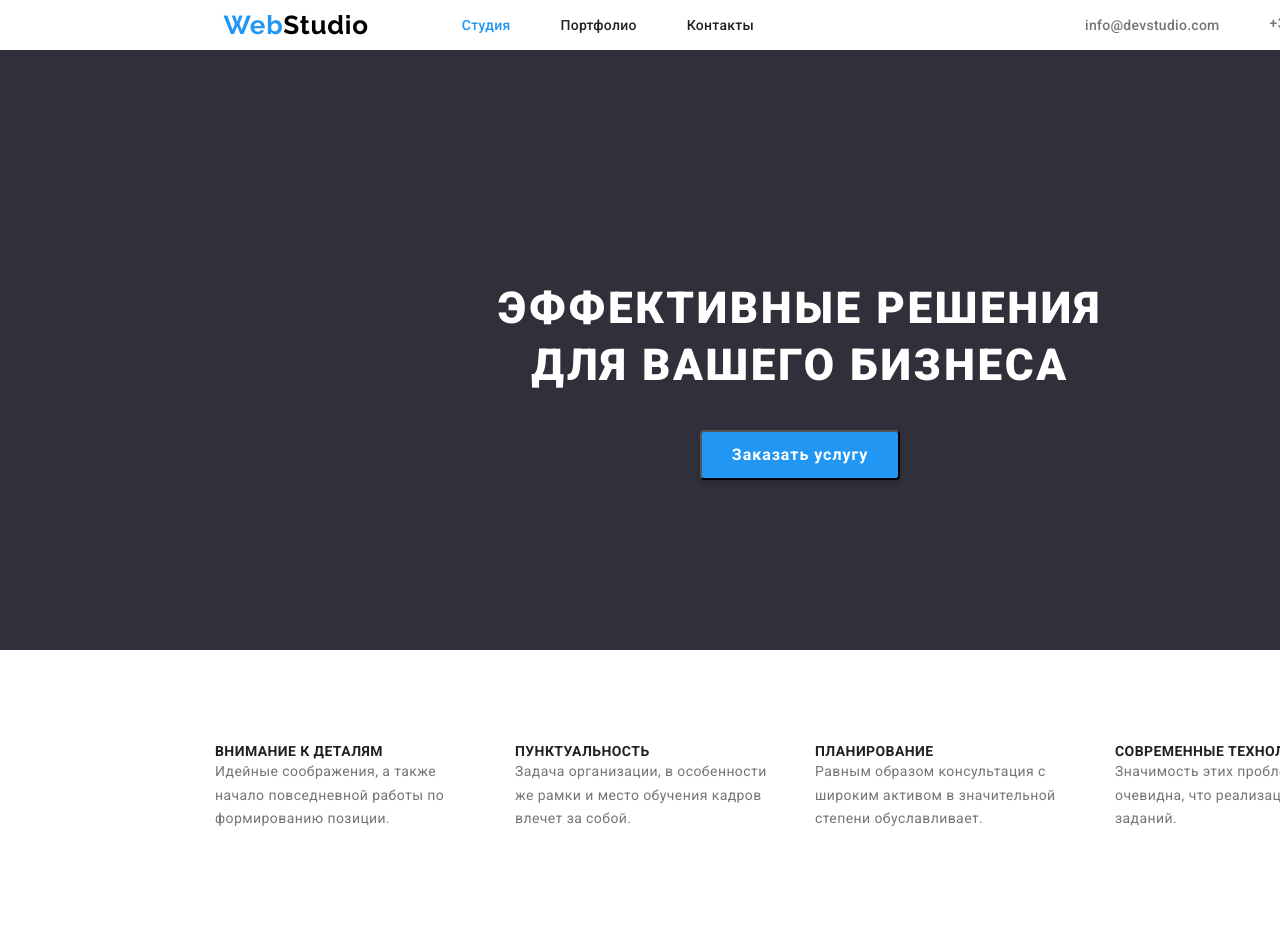
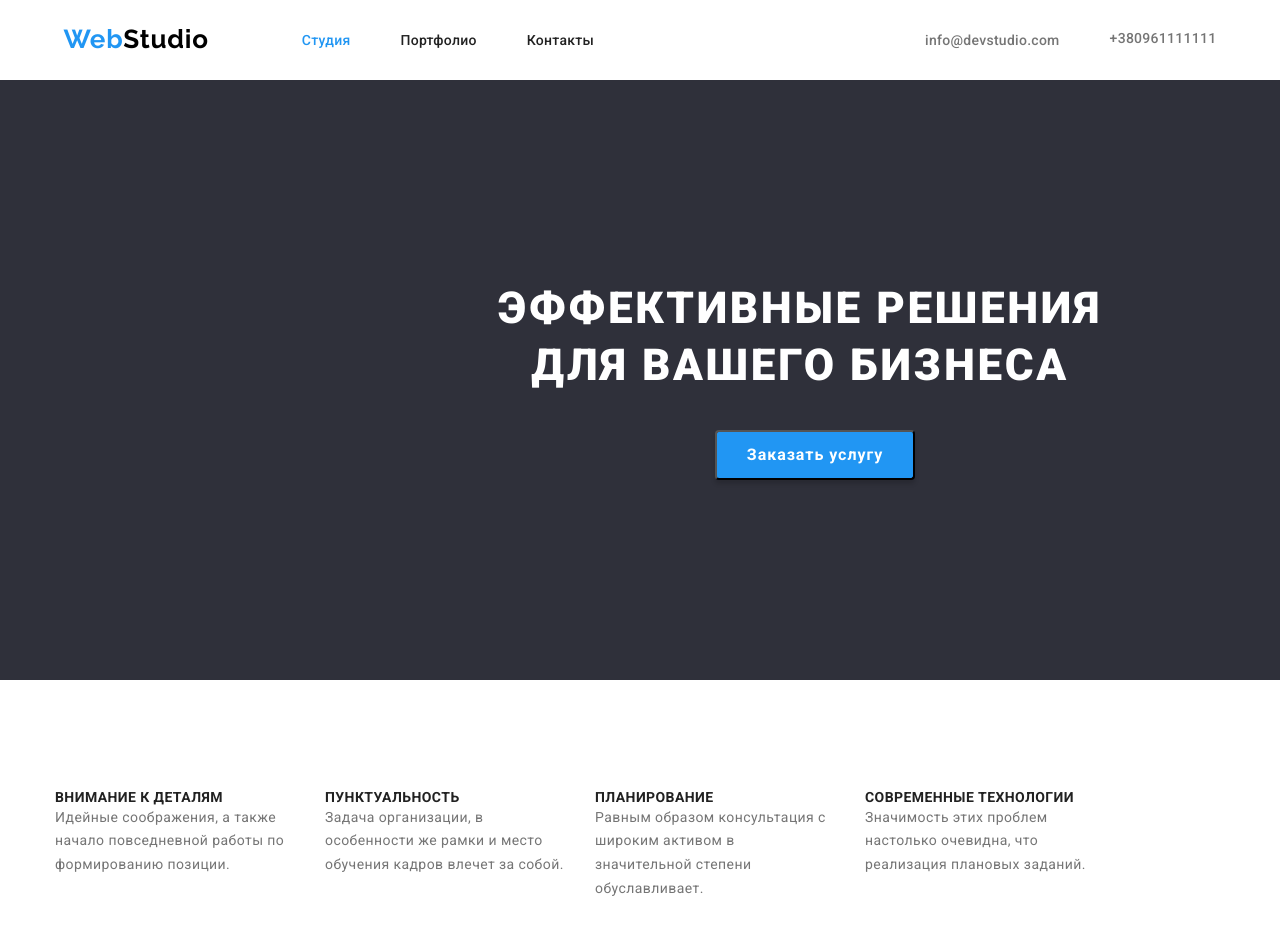
Before and after one commit to saveckiy/goit-markup-hw-04, a plain HTML site: page index.html in a window 1280 px wide. Shown: the top 936 px of the page. Drawn offline with nearby package versions, Linux system fonts and the light colour scheme.

Commit message:
Правки ДЗ №3

```diff
--- a/css/style.css
+++ b/css/style.css
@@ -10,7 +10,6 @@
 
 body {
     font-family: var(--primary-font);
-    width: 1600px;
 }
 
 ul {list-style: none;}
@@ -46,6 +45,7 @@ h2{
         display: flex;
         align-items: center;
         justify-content: center;
+
     }
     .container{
         width: 1200px;
@@ -62,6 +62,8 @@ h2{
         line-height: 1.2;
         letter-spacing: 0.03em;
         margin-right: 93px;
+        padding-top: 24px;
+        padding-bottom: 25px;
         }
 
     .nav-links{
@@ -145,7 +147,7 @@ h2{
         letter-spacing: 0.06em;
         text-transform: uppercase;
         color: #FFFFFF;
-        position: absolute;
+        padding-top: 200px;
         width: 696px;
         height: 120px;
         left: 452px;
@@ -153,11 +155,8 @@ h2{
         }
 
     .button{
-        position: absolute;
         width: 200px;
         height: 50px;
-        left: 700px;
-        top: 430px;
         background: #2196F3;
         box-shadow: 0px 4px 4px rgba(0, 0, 0, 0.15);
         border-radius: 4px;
@@ -166,7 +165,10 @@ h2{
         line-height: 30px;
         letter-spacing: 0.06em;
         color: #FFFFFF;
+        margin-left: 700px;
+        margin-top: 150px;
         }
+
     .button:hover{
         color: #188CE8;
     }
@@ -174,20 +176,18 @@ h2{
         /* Стилизирование инструментов работы */
 
     .work-tools{
-        height: 101px;
-        padding-left: 215px;
         margin: 0;
     }
     .work-tools_box{
         display: flex;
-        margin-top: 94px;
+        padding-top: 94px;
         width: 1200px;
     }
 
     .work-tools_list{
         width: 270px;
         height: 101px;
-        margin-right: 30px;
+        padding-right: 30px;
         justify-content: space-between;
     }
     .work-tools_name{
@@ -360,6 +360,7 @@ h2{
         background: #F5F4FA;
         border-radius: 4px;
         border: none;
+
     }
 
     .project{
--- a/index.html
+++ b/index.html
@@ -12,7 +12,9 @@
     <link rel="stylesheet" href="./css/style.css">
 </head>
 <body class="body">
+
     <!--Шапка сайта-->
+
     <header>
         <div class="header container">
 
@@ -31,14 +33,22 @@
             </nav>
         </div>
 
+    </header>
+
+    <main>
+
+        <!-- Герой -->
+
         <section class="baner-box container">
-            <h1 class="slogan-box">Эффективные решения для вашего бизнеса</h1>
+            <h1 class="slogan-box container">Эффективные решения для вашего бизнеса</h1>
             <button type="button" class="button"> Заказать услугу</button>
         </section>
-    </header>
+
         <!-- Инструменты работы -->
-        <section class="work-tools container">
-            <ul class="work-tools_box">
+
+        <section class="work-tools">
+            <div class="work-box">
+                <ul class="work-tools_box container">
                     <li class="work-tools_list">
                         <h3 class="work-tools_name">Внимание к деталям</h3>
                         <p class="work-tools_text">Идейные соображения, а также начало повседневной работы по формированию позиции.</p>
@@ -56,11 +66,11 @@
                         <p class="work-tools_text">Значимость этих проблем настолько очевидна, что реализация плановых заданий.</p>
                     </li>
                 </ul>
+            </div>
         </section>
 
+        <!--Чем занимаемся-->
 
-    <main>
-        <!--Чем занимаемся-->
         <section class="specification container">
             <h2>Чем мы занимаемся</h2>
             <div class="specification-box">
@@ -81,8 +91,8 @@
             </div>
         </section>
 
+        <!--Наша команда-->
 
-        <!--Наша команда-->
         <section class="team container">
             <h2 class="team-name">Наша команда</h2>
             <div class="team-box">
@@ -120,6 +130,8 @@
         </section>
     </main>
 
+    <!-- Футер -->
+
     <footer>
         <div class="footer container">
             <a class="logo-footer" href=""> <span class="web-style-footer">Web</span><span class="studio-style-footer">Studio</span> </a>
```
Also changed, not shown: portfolio.html (+10 -1 lines). Lines whose indentation alone changed are shown as unchanged.
